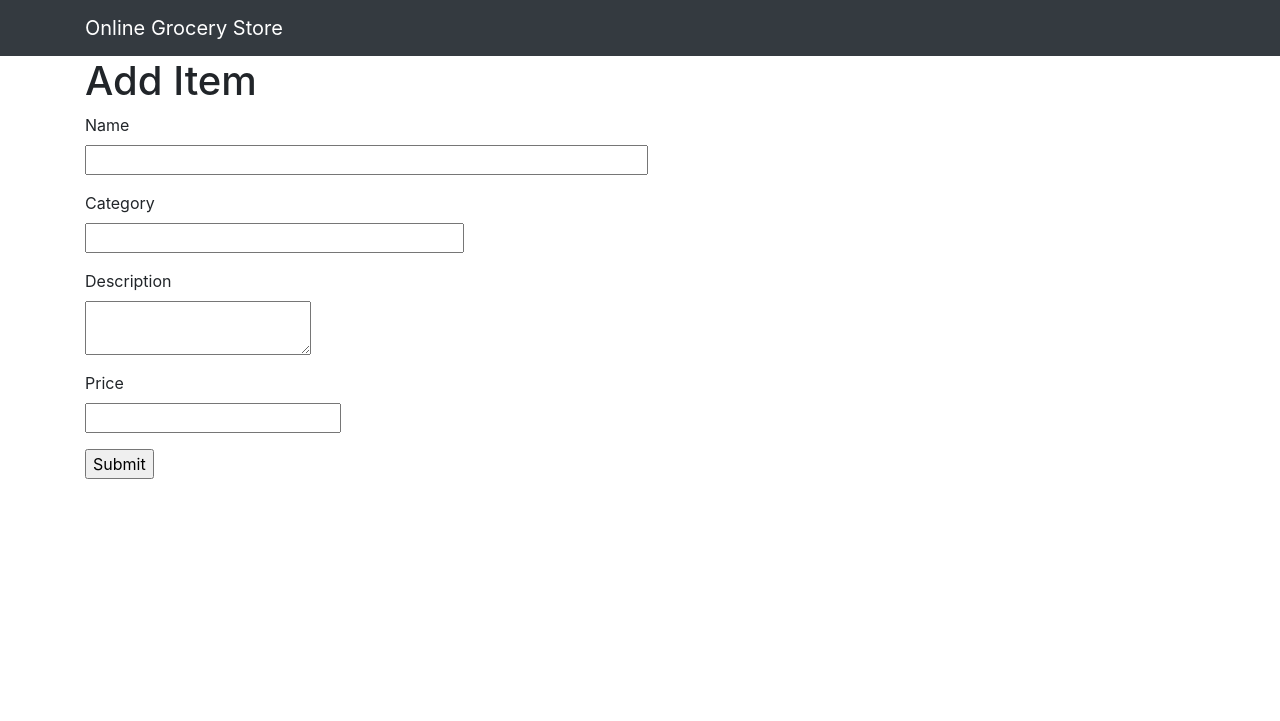
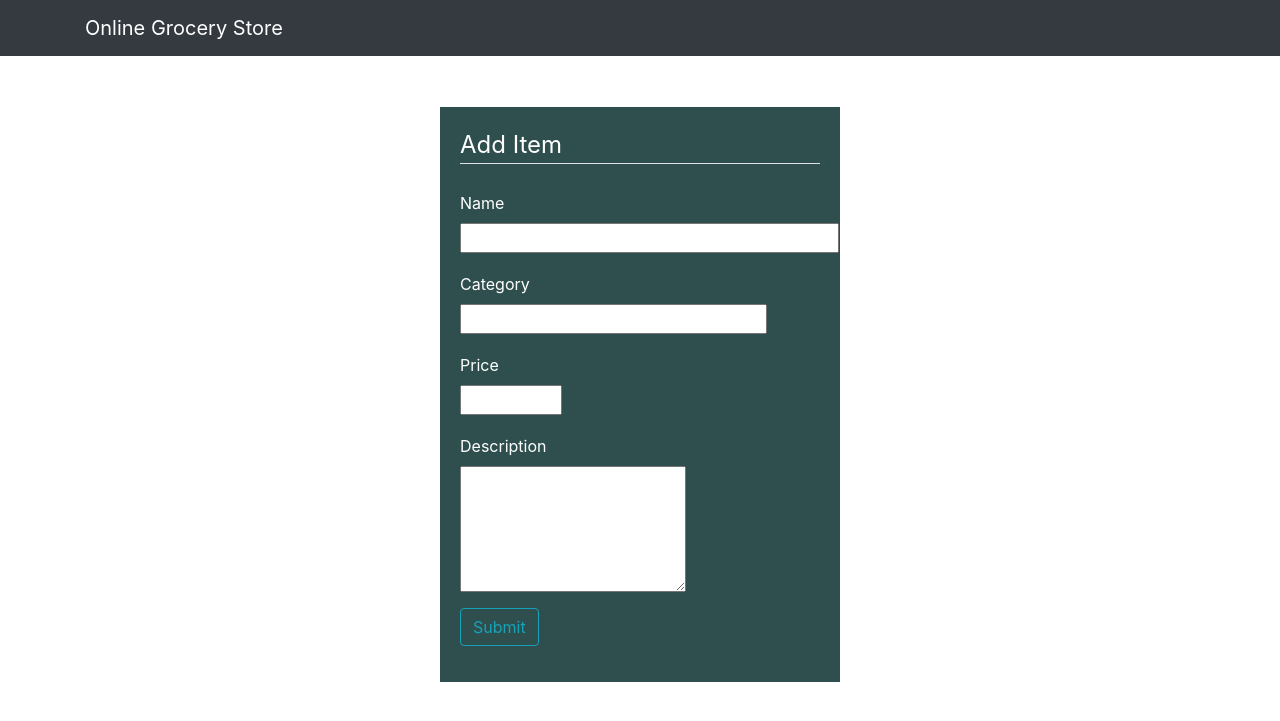
Before and after one commit to gttushar/Online-Grocery-Store, a Python web app: template app/templates/manager_add_item.html in a window 1280 px wide. Shown: the top 721 px of the page. Run offline with Jinja, Linux system fonts and the light colour scheme; the template is opened without the code that fills it: most values are stand-ins (such as "Sample title", 1, 10 or a date in 2020); form fields are guessed from the names that the template uses; some libraries are stand-ins or nearby versions.

Commit message:
Add files via upload

```diff
--- a/app/templates/manager_add_item.html
+++ b/app/templates/manager_add_item.html
@@ -1,37 +1,48 @@
 {% extends "base.html" %}
 
 {% block content %}
-    <h1> Add Item </h1>
+    <div class="login_form">
+        <div class="text-left">
+            <legend class="border-bottom mb-4">Add Item</legend>
             <form action="" method="post" novalidate>
                 {{ form.hidden_tag() }}
-        <p>
+                <div class="form-group">
                     {{ form.name.label }}<br>
-            {{ form.name(size=50) }}
+                    {{ form.name(size=32) }}
                     {% for error in form.name.errors %}
                     <span style="color:red;">[{{error}}]</span>
                     {% endfor %}
-        </p>
-        <p>
+                </div>
+                <div class="row">
+                    <div class="col">
+                        <div class="form-group">
                             {{ form.category.label }}<br>
-            {{ form.category(size =32) }}
+                            {{ form.category(size=25) }}
                             {% for error in form.category.errors %}
                             <span style="color:red;">[{{error}}]</span>
                             {% endfor %}
-        </p>
-        <p>
+                        </div>
+                    </div>
+                    <div class="col">
+                        <div class="form-group">
+                            {{ form.price.label }}<br>
+                            {{ form.price(size=5) }}
+                            {% for error in form.price.errors %}
+                            <span style="color:red;">[{{error}}]</span>
+                            {% endfor %}
+                        </div>
+                    </div>
+                </div>
+                <div class="form-group">
                     {{ form.description.label }}<br>
-            {{ form.description(size = 100) }}
+                    {{ form.description(size = 100, rows=5) }}
                     {% for error in form.description.errors %}
                     <span style="color:red;">[{{error}}]</span>
                     {% endfor %}
-        </p>
-        <p>
-            {{ form.price.label }}<br>
-            {{ form.price() }}
-            {% for error in form.price.errors %}
-            <span style="color:red;">[{{error}}]</span>
-            {% endfor %}
-        </p>
-        <p>{{ form.submit() }}</p>
+                </div>
+
+                <p>{{ form.submit(class="btn btn-outline-info") }}</p>
             </form>
+        </div>
+    </div>
 {% endblock content %}
```
Lines whose indentation alone changed are shown as unchanged.
